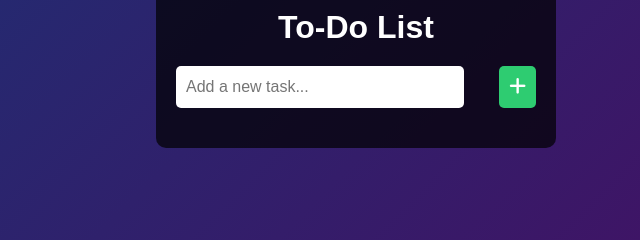
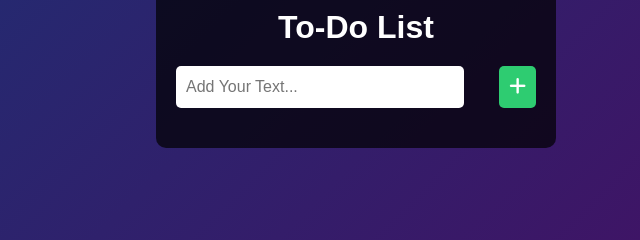
Before and after one commit to websarfaraj/todolistnew, a plain HTML site: page index.html in a window 1280 px wide. Shown: the part 332-572 px from the top of the page, 284-924 px from the left. Drawn offline with Linux system fonts and the light colour scheme.

Commit message:
Add files via upload

```diff
--- a/index.html
+++ b/index.html
@@ -14,7 +14,7 @@
     <div class="container">
         <h1 class="title">To-Do List</h1>
         <div class="todo-input">
-            <input type="text" id="todo-text" placeholder="Add a new task...">
+            <input type="text" id="todo-text" placeholder="Add Your Text...">
             <button id="add-task-btn"><i class="fas fa-plus"></i></button>
         </div>
         <ul id="todo-list"></ul>
```
